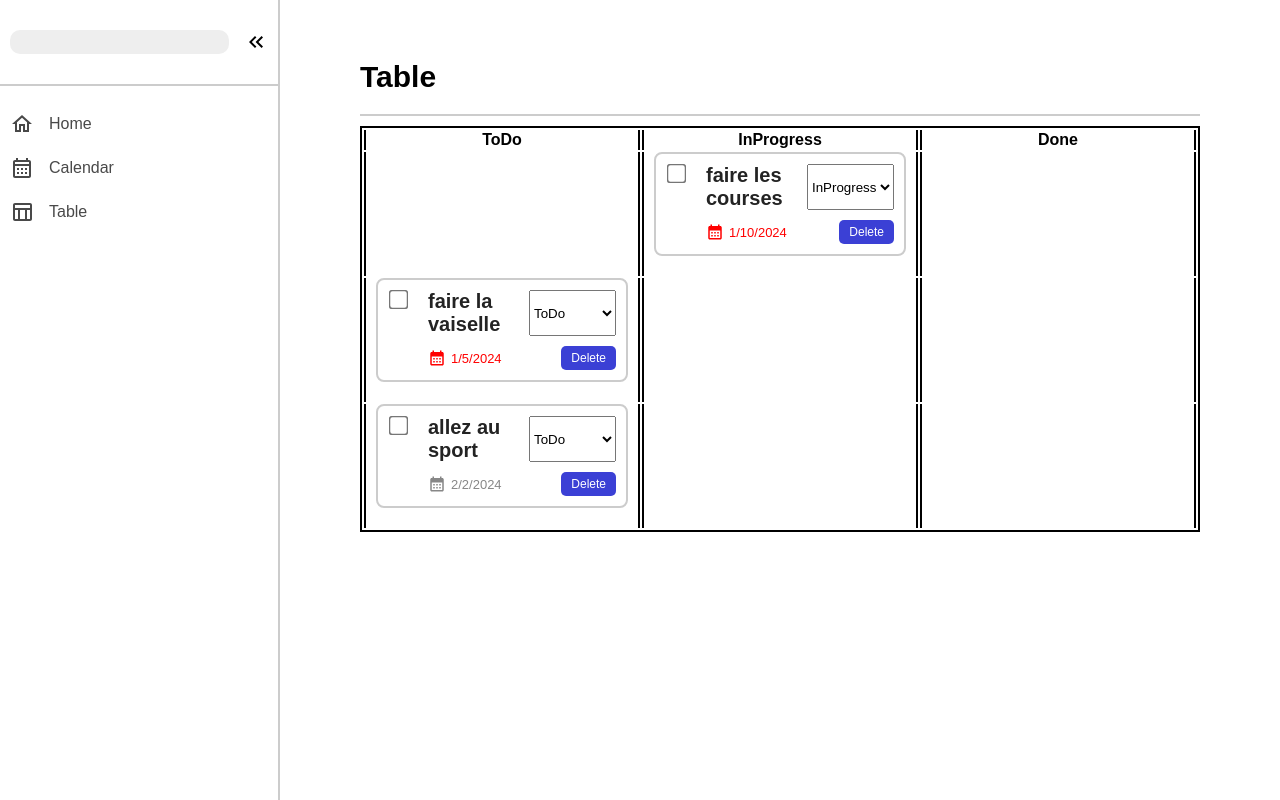
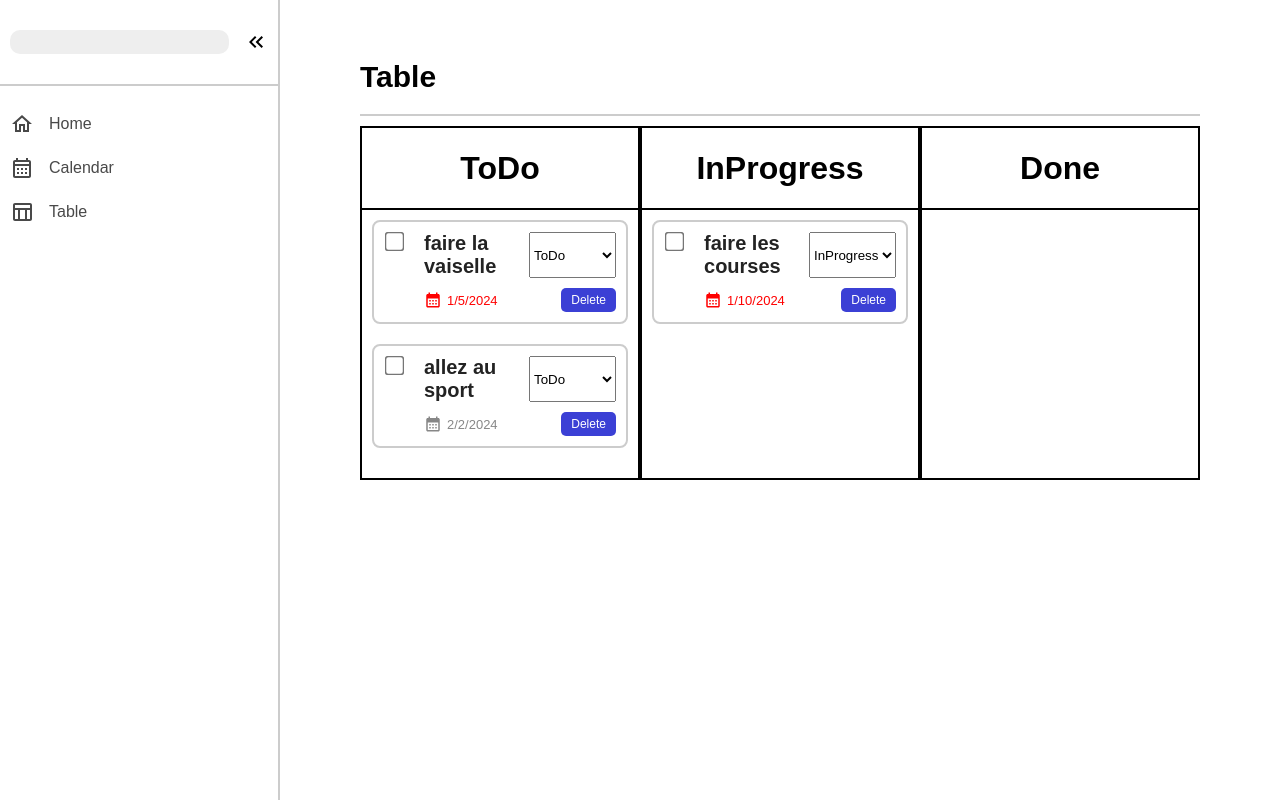
Before and after one commit to Sail-Cpu/My-Todo, a React (Create React App) app: page /table in a window 1280 px wide. Built offline with nearby package versions, Linux system fonts and the light colour scheme.

Commit message:
Correct table front components
I change the table to simple div

```diff
--- a/src/pages/Table.js
+++ b/src/pages/Table.js
@@ -1,6 +1,7 @@
 import React from 'react';
 import { useTodos } from "../components/task/tasksReducer";
 import Task from "../components/task/Task";
+import TaskDone from "../components/task/TaskDone";
 
 const Table = () => {
 
@@ -16,24 +17,43 @@ const Table = () => {
                 <h1>Table</h1>
             </div>
             <div className="table-content-container">
-                <table>
-                    <thead>
-                    <tr>
-                        <th>ToDo</th>
-                        <th>InProgress</th>
-                        <th>Done</th>
-                    </tr>
-                    </thead>
-                    <tbody>
-                        {visibleTask.map((task, idx) => (
-                            <tr key={idx}>
-                                <td>{task.statut === "ToDo" && <Task data={task} delete={() => deleteTask(task)} check={() => checkTask(task)} changeStatut={(e) => changeTaskStatut(e, task)} />}</td>
-                                <td>{task.statut === "InProgress" && <Task data={task} delete={() => deleteTask(task)} check={() => checkTask(task)} changeStatut={(e) => changeTaskStatut(e, task)} />}</td>
-                                <td>{task.statut === "Done" && <Task data={task} delete={() => deleteTask(task)} check={() => checkTask(task)} changeStatut={(e) => changeTaskStatut(e, task)} />}</td>
-                            </tr>
-                        ))}
-                    </tbody>
-                </table>
+                <div className="table-task-container">
+                    <div className="table-title">
+                        <h1>ToDo</h1>
+                    </div>
+                    <div className="all-tasks">
+                        {
+                            visibleTask.map((task, idx) => {
+                                return task.statut === "ToDo" &&  <Task key={idx} data={task} delete={() => deleteTask(task)} check={() => checkTask(task)} changeStatut={(e) => changeTaskStatut(e, task)}
+                                />
+                            })
+                        }
+                    </div>
+                </div>
+                <div className="table-task-container">
+                    <div className="table-title">
+                        <h1>InProgress</h1>
+                    </div>
+                    <div className="all-tasks">
+                        {
+                            visibleTask.map((task, idx) => {
+                                return task.statut === "InProgress" &&  <Task key={idx} data={task} delete={() => deleteTask(task)} check={() => checkTask(task)} changeStatut={(e) => changeTaskStatut(e, task)}/>
+                            })
+                        }
+                    </div>
+                </div>
+                <div className="table-task-container">
+                    <div className="table-title">
+                        <h1>Done</h1>
+                    </div>
+                    <div className="all-tasks">
+                        {
+                            visibleTask.map((task, idx) => {
+                                return task.statut === "Done" && <TaskDone key={idx} data={task} check={() => checkTask(task)} changeStatut={(e) => changeTaskStatut(e, task)}/>
+                            })
+                        }
+                    </div>
+                </div>
             </div>
         </div>
     )
--- a/src/styles/pages/table.scss
+++ b/src/styles/pages/table.scss
@@ -1,21 +1,27 @@
 .table-container{
   .table-content-container{
+    display: flex;
     margin-top: 10px;
     width: 100%;
-    table{
+    justify-content: space-between;
+
+    .table-title{
+      display: flex;
+      justify-content: center;
       width: 100%;
-      border: 2px solid black;
-      th{
-        border-left: 2px solid black;
-        border-right: 2px solid black;
-      }
-      td{
-        border-left: 2px solid black;
-        border-right: 2px solid black;
-        width: 33.33%;
-        margin: 0;
-        padding: 0 10px;
-      }
+      border-bottom: 2px solid #000;
+    }
+
+    .table-task-container{
+      display: flex;
+      flex-direction: column;
+      align-items: center;
+      width: 33.33%;
+      border: 2px solid #000;
+    }
+    .all-tasks{
+      padding: 10px;
+      width: 100%;
     }
   }
 }
```
